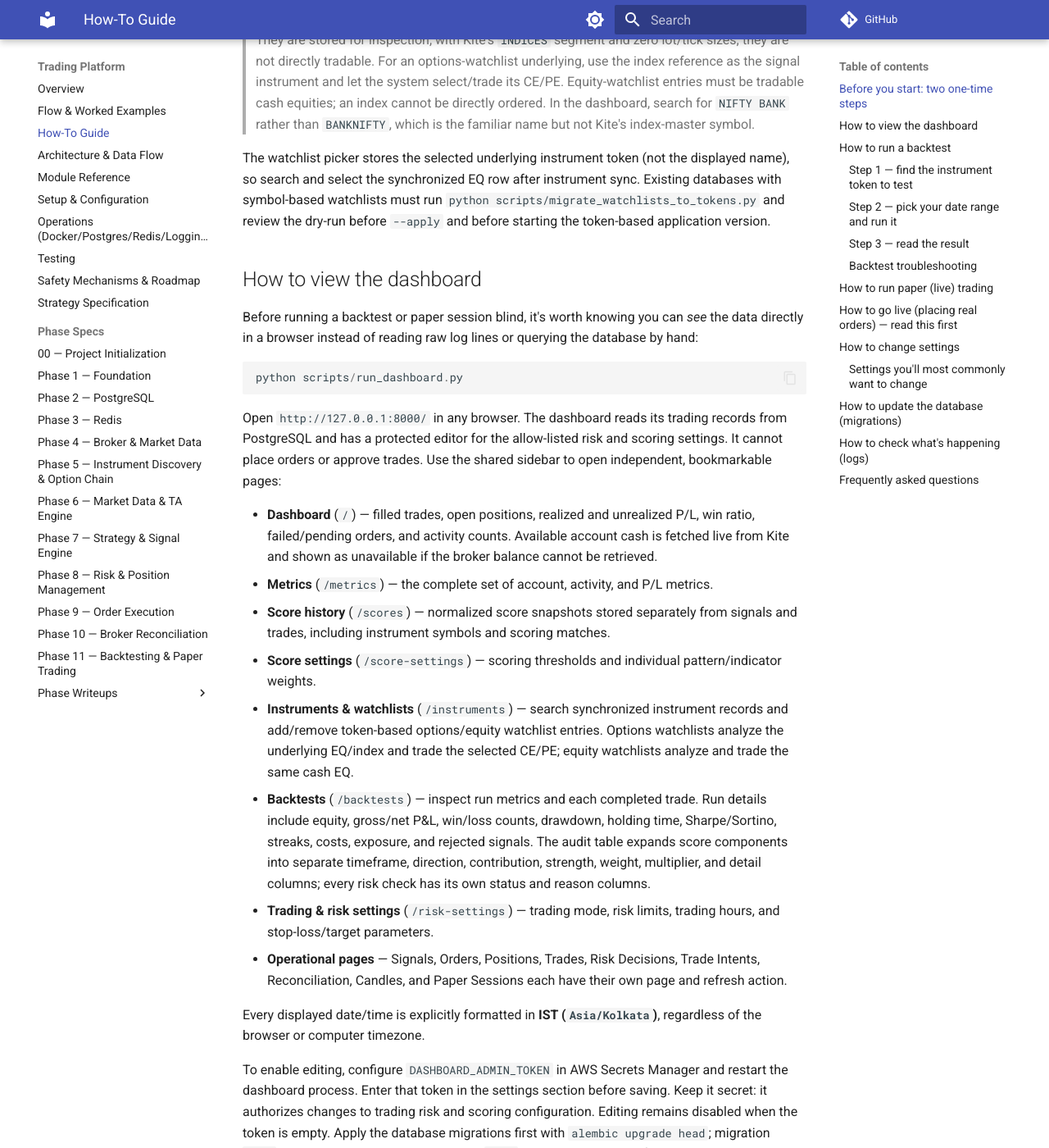
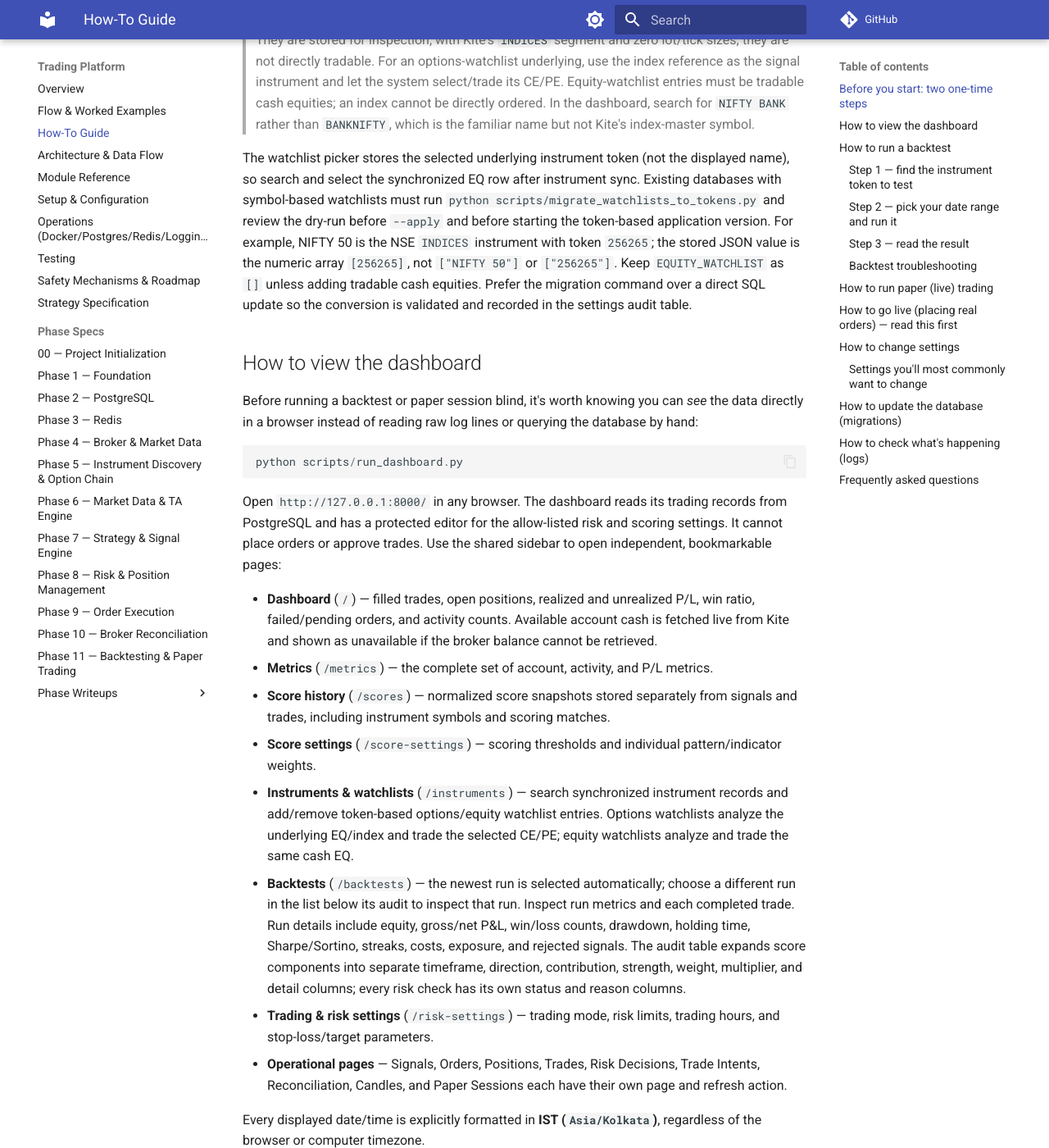
Before and after one commit to VictorG1422/docs, an MkDocs documentation site: the page built from docs/trading-platform/how-to.md, in a window 1280 px wide and 1400 px high, scrolled down 1373 px. Shown: the whole window at 82% size. Built offline with MkDocs 1.6.1 and Material for MkDocs 9.7.7, drawn with Linux system fonts in a browser that asks for light colours; comment, search, counter and statistics services are not loaded.

Commit message:
Clarify NIFTY watchlist token configuration
Co-authored-by: Copilot <223556219+Copilot@users.noreply.github.com>

```diff
--- a/docs/trading-platform/how-to.md
+++ b/docs/trading-platform/how-to.md
@@ -78,6 +78,11 @@ the displayed name), so search and select the synchronized EQ row after
 instrument sync. Existing databases with symbol-based watchlists must run
 `python scripts/migrate_watchlists_to_tokens.py` and review the dry-run
 before `--apply` and before starting the token-based application version.
+For example, NIFTY 50 is the NSE `INDICES` instrument with token `256265`;
+the stored JSON value is the numeric array `[256265]`, not `["NIFTY 50"]`
+or `["256265"]`. Keep `EQUITY_WATCHLIST` as `[]` unless adding tradable
+cash equities. Prefer the migration command over a direct SQL update so
+the conversion is validated and recorded in the settings audit table.
 
 ## How to view the dashboard
 
@@ -108,7 +113,9 @@ trades. Use the shared sidebar to open independent, bookmarkable pages:
   instrument records and add/remove token-based options/equity watchlist
   entries. Options watchlists analyze the underlying EQ/index and trade
   the selected CE/PE; equity watchlists analyze and trade the same cash EQ.
-- **Backtests** (`/backtests`) — inspect run metrics and each completed
+- **Backtests** (`/backtests`) — the newest run is selected automatically;
+  choose a different run in the list below its audit to inspect that run.
+  Inspect run metrics and each completed
   trade. Run details include equity, gross/net P&L, win/loss counts,
   drawdown, holding time, Sharpe/Sortino, streaks, costs, exposure, and
   rejected signals. The audit table expands score components into separate
```
